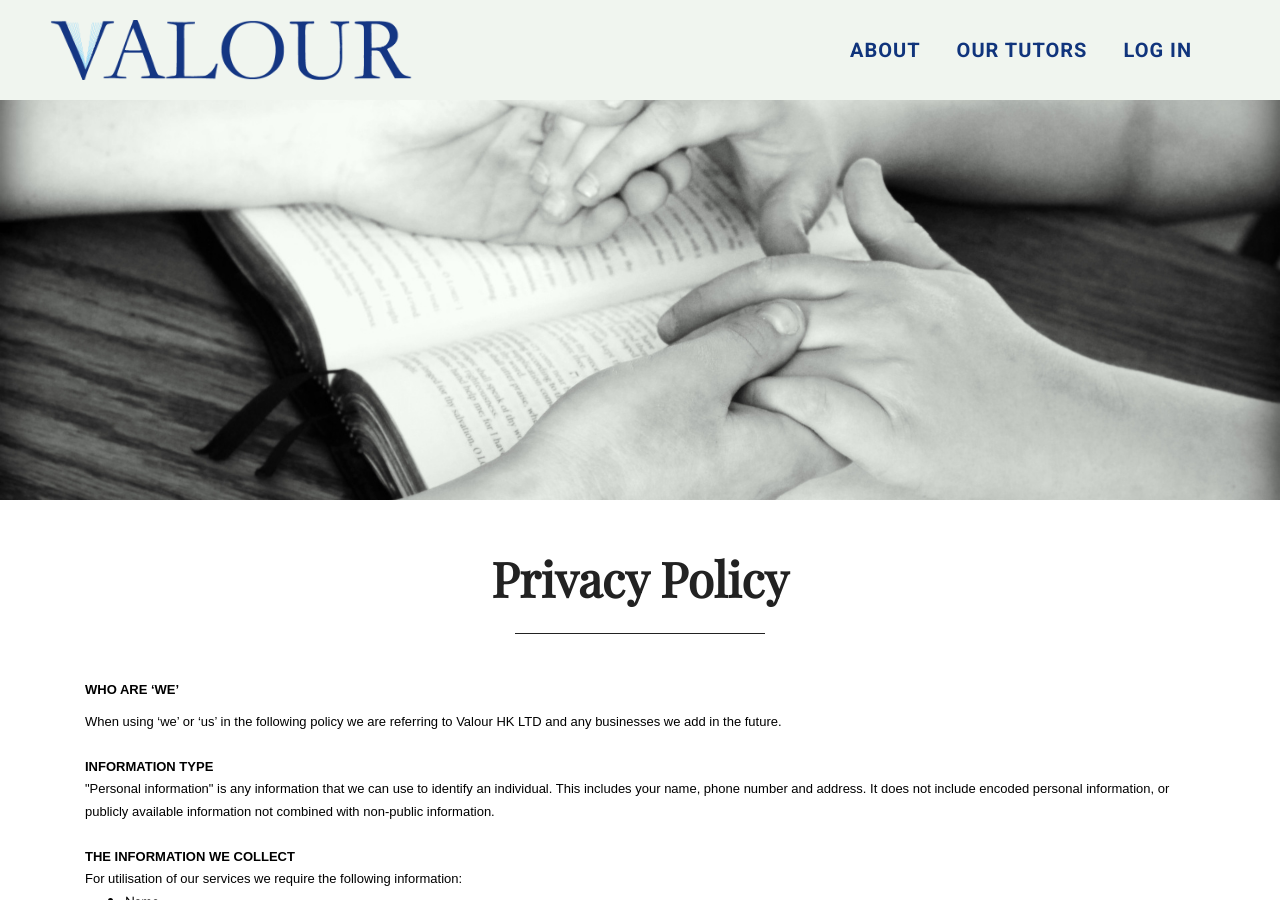
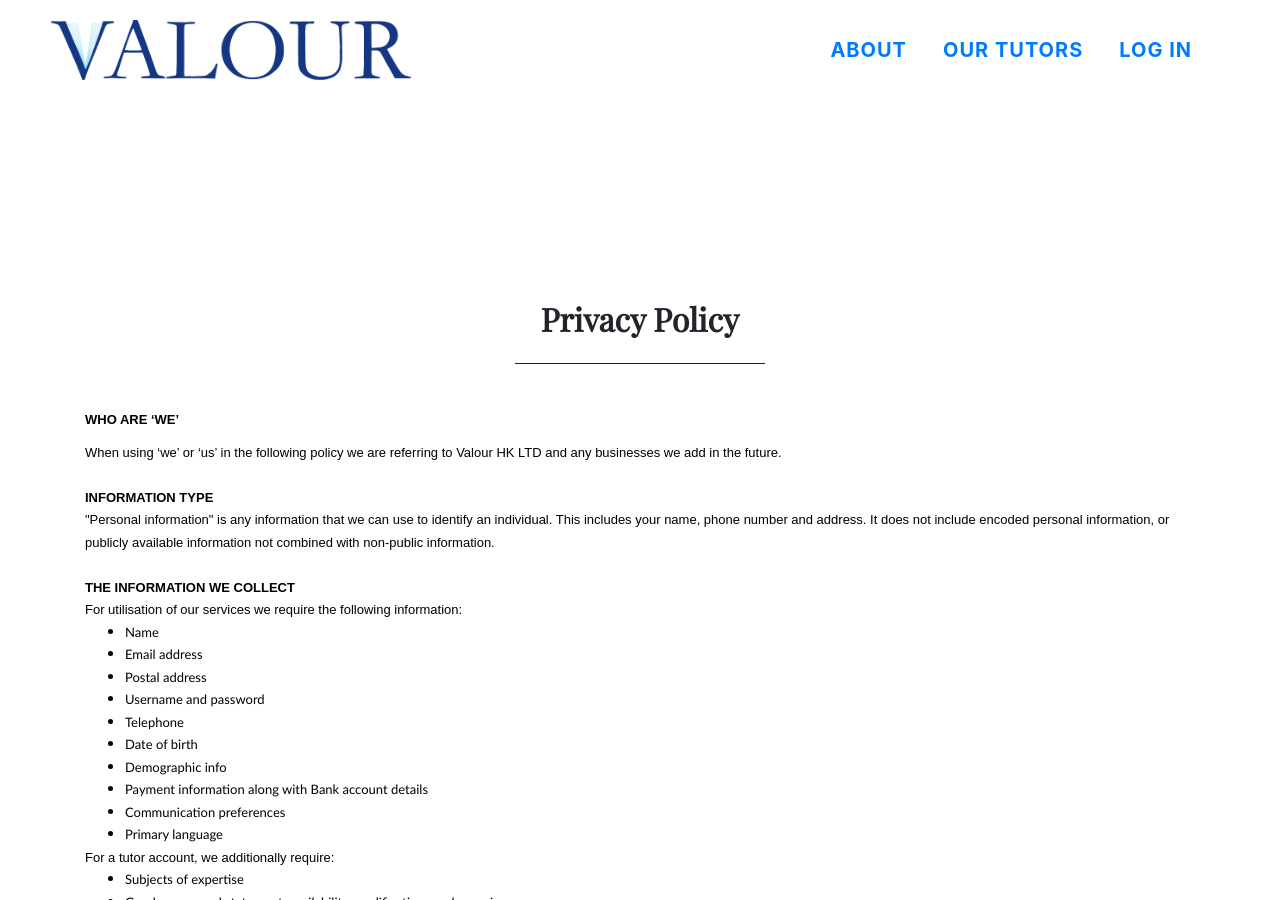
Before and after one commit to tutorcruncher-sites/valour-hk, a Jekyll site: the page built from privacy.html, in a window 1280 px wide and 900 px high. Built offline with Jekyll 4.4.1, drawn with Linux system fonts in a browser that asks for light colours.

Commit message:
Update privacy.html

```diff
--- a/_layouts/privacy.html
+++ b/_layouts/privacy.html
@@ -21,7 +21,7 @@
       <link rel="canonical" href="{{ page.url | replace:'index.html','' | prepend: site.url }}">
       <link rel="canonical" href="{{ page.url | replace:'privacy.html','' | prepend: site.url }}">
       <link rel="alternate" type="application/rss+xml" title="RSS" href="/feed.xml">
-      <link rel="stylesheet" href="/static/css/style.css">
+      <link rel="stylesheet" href="/static/css/style2.css">
   </head>
 
   <body id="page-top">
```
